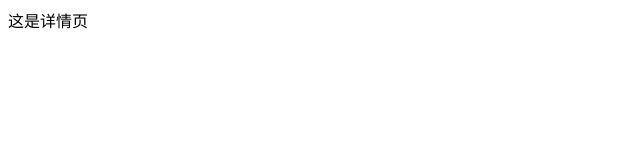
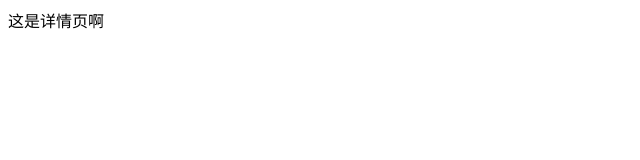
Before and after one commit to yangguangxiadeyinying/aaaa, a plain HTML site: page index.html in a window 1280 px wide. Shown: the full height of the page, 0-640 px from the left. Drawn offline with Linux system fonts and the light colour scheme.

Commit message:
Merge branch 'b' into a
# Conflicts:
#	1.html
#	2.html
#	3.html
#	4.html

```diff
--- a/index.html
+++ b/index.html
@@ -5,6 +5,6 @@
     <title>Title</title>
 </head>
 <body>
-<div class="ccc">这是详情页</div>
+<div class="ccc">这是详情页啊</div>
 </body>
 </html>
```
